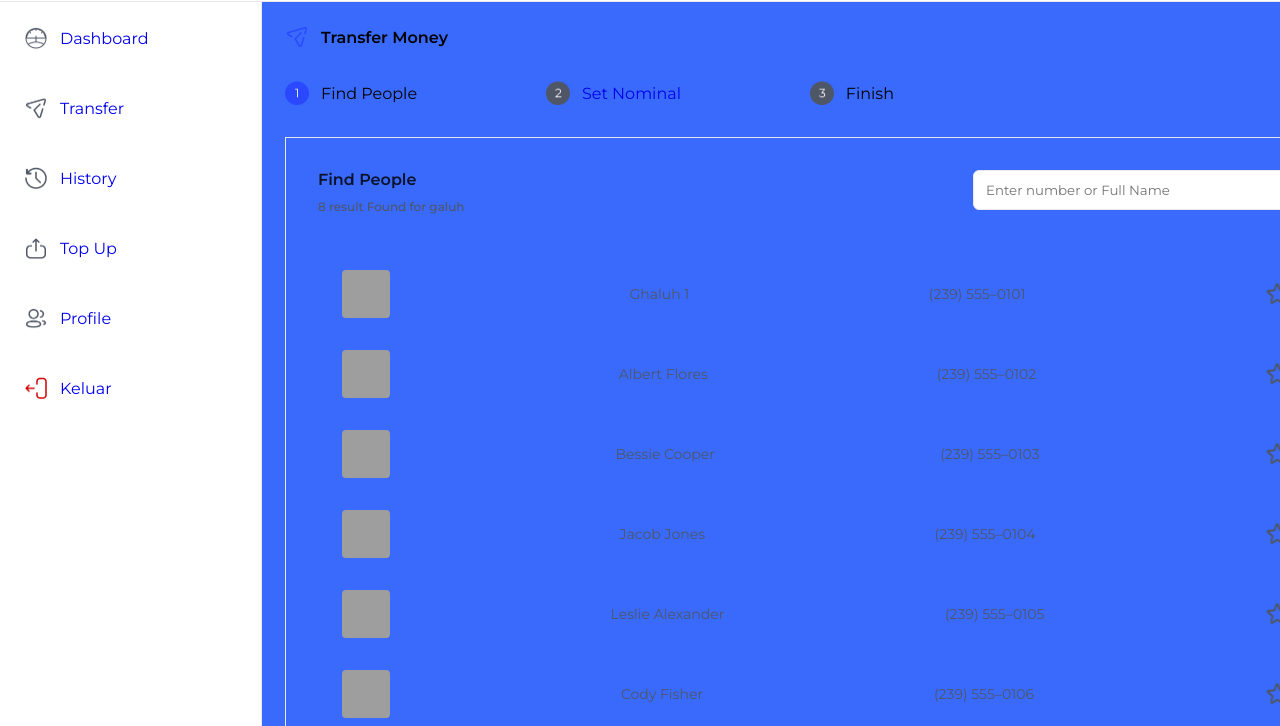
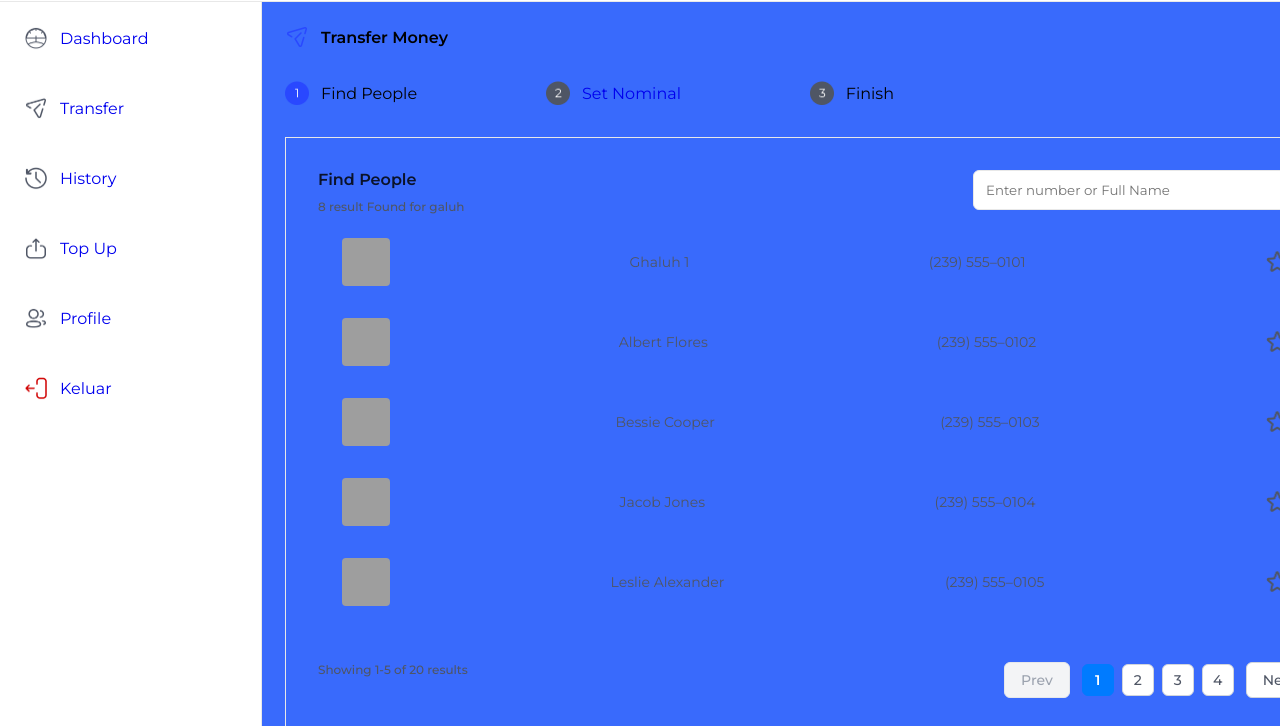
Before and after one commit to HN721/fgo24-css-slicing, a website: page src/Dashboard/Transfer.html in a window 1280 px wide. Shown: the part 74-800 px from the top of the page. Drawn offline with Linux system fonts and the light colour scheme; files that its build step writes are made by us from their sources; grey boxes are pictures that could not be loaded; a web font is replaced by a local one.

Commit message:
feat: adding function pagination logic in index js

```diff
--- a/index.js
+++ b/index.js
@@ -100,64 +100,32 @@ const people = [
     phone: "(239) 555–0120",
   },
 ];
+
 const container = document.querySelector(".table-trans");
-people.forEach((item) => {
-  const listTrans = document.createElement("div");
-  const star = document.createElement("img");
-  star.classList.add("star");
-  star.src = "/src/img/star.png";
+const prevBtn = document.getElementById("prev-btn");
+const nextBtn = document.getElementById("next-btn");
+const pageNumbers = document.getElementById("page-numbers");
+const currentRange = document.getElementById("current-range");
+const totalEntries = document.getElementById("total-entries");
+const searchInput = document.querySelector("#search");
 
-  listTrans.classList.add("list-trans");
-  const img = document.createElement("img");
+const itemsPerPage = 5;
+let currentPage = 1;
+let filteredPeople = [...people]; // Initially, all people
 
-  img.src = item.image;
+function displayPeople(page, peopleList) {
+  container.innerHTML = ""; // Clear previous content
+  const start = (page - 1) * itemsPerPage;
+  const end = start + itemsPerPage;
+  const paginatedPeople = peopleList.slice(start, end);
 
-  const p1 = document.createElement("p");
-  p1.textContent = item.name;
-
-  const p2 = document.createElement("p");
-  p2.textContent = item.phone;
-  console.log((p2.textContent = item.phone));
-  listTrans.append(img);
-  listTrans.append(p1);
-  listTrans.append(p2);
-  listTrans.append(star);
-  container.append(listTrans);
-});
-people.forEach((item) => {
-  const listGaluh = document.createElement("div");
-  listGaluh.classList.add("listGaluh");
-  const p1 = document.createElement("p");
-  p1.textContent = item.name;
-  const star = document.createElement("img");
-  star.classList.add("star");
-  const p2 = document.createElement("p");
-  p2.textContent = item.phone;
-  listGaluh.append(p1);
-  listGaluh.append(p2);
-  listGaluh.append(star);
-  star.src = "/src/img/star.png";
-
-  container.append(listGaluh);
-});
-document.querySelector("#search").addEventListener("input", searchData);
-
-function searchData() {
-  const searchParams = document.querySelector("#search").value.toLowerCase();
-  const container = document.querySelector(".table-trans");
-
-  container.innerHTML = "";
-
-  const filteredPeople = people.filter((person) =>
-    person.name.toLowerCase().includes(searchParams)
-  );
-
-  filteredPeople.forEach((item) => {
+  paginatedPeople.forEach((item) => {
     const listTrans = document.createElement("div");
     listTrans.classList.add("list-trans");
 
     const img = document.createElement("img");
     img.src = item.image;
+    img.alt = item.name;
 
     const p1 = document.createElement("p");
     p1.textContent = item.name;
@@ -168,14 +136,72 @@ function searchData() {
     const star = document.createElement("img");
     star.classList.add("star");
     star.src = "/src/img/star.png";
+    star.alt = "Favorite";
 
     listTrans.append(img, p1, p2, star);
     container.append(listTrans);
   });
+
+  // Update pagination info
+  currentRange.textContent = `${start + 1}-${Math.min(end, peopleList.length)}`;
+  totalEntries.textContent = peopleList.length;
+  updatePaginationControls(peopleList);
 }
 
-const typeElement = document.querySelector("#move-p");
-const text = "Experience the Future of Digital Payments with e-wallet";
+function updatePaginationControls(peopleList) {
+  const totalPages = Math.ceil(peopleList.length / itemsPerPage);
+
+  // Update buttons
+  prevBtn.disabled = currentPage === 1;
+  nextBtn.disabled = currentPage === totalPages || totalPages === 0;
+
+  // Generate page numbers
+  pageNumbers.innerHTML = "";
+  for (let i = 1; i <= totalPages; i++) {
+    const pageBtn = document.createElement("button");
+    pageBtn.textContent = i;
+    pageBtn.classList.toggle("active", i === currentPage);
+    pageBtn.addEventListener("click", () => {
+      currentPage = i;
+      displayPeople(currentPage, filteredPeople);
+    });
+    pageNumbers.append(pageBtn);
+  }
+}
+
+function searchData() {
+  const searchParams = searchInput.value.toLowerCase();
+  filteredPeople = people.filter(
+    (person) =>
+      person.name.toLowerCase().includes(searchParams) ||
+      person.phone.includes(searchParams)
+  );
+  currentPage = 1; // Reset to first page on new search
+  displayPeople(currentPage, filteredPeople);
+}
+
+// Event listeners
+prevBtn.addEventListener("click", () => {
+  if (currentPage > 1) {
+    currentPage--;
+    displayPeople(currentPage, filteredPeople);
+  }
+});
+
+nextBtn.addEventListener("click", () => {
+  const totalPages = Math.ceil(filteredPeople.length / itemsPerPage);
+  if (currentPage < totalPages) {
+    currentPage++;
+    displayPeople(currentPage, filteredPeople);
+  }
+});
+
+searchInput.addEventListener("input", searchData);
+
+// Initial display
+displayPeople(currentPage, filteredPeople);
+
+// Password toggle function (if needed elsewhere)
 function togglePassword(inputId, icon) {
   const input = document.getElementById(inputId);
   const isPassword = input.type === "password";
--- a/src/Dashboard/Transfer.html
+++ b/src/Dashboard/Transfer.html
@@ -201,6 +201,17 @@
                   <!-- <img class="star" src="../img/star.png" alt="" srcset="" /> -->
                 </div>
               </div>
+              <div class="page">
+                <p>
+                  Showing <span id="current-range">1-5</span> of
+                  <span id="total-entries">0</span> results
+                </p>
+                <div class="pagination">
+                  <button id="prev-btn" disabled>Prev</button>
+                  <div id="page-numbers"></div>
+                  <button id="next-btn">Next</button>
+                </div>
+              </div>
             </div>
           </div>
         </div>
--- a/src/Dashboard/style.css
+++ b/src/Dashboard/style.css
@@ -1201,6 +1201,85 @@ padding: 32px;
   font-weight: 500;
   font-size: 12px;
 }
+.pagination {
+  display: flex;
+  align-items: center;
+  gap: 10px;
+}
+
+/* Styling for Prev and Next buttons */
+.pagination button#prev-btn,
+.pagination button#next-btn {
+  padding: 8px 16px;
+  border: 1px solid #d1d5db;
+  background-color: #ffffff;
+  color: #4f5665;
+  font-size: 14px;
+  font-weight: 500;
+  border-radius: 6px;
+  cursor: pointer;
+  transition: all 0.2s ease;
+}
+
+/* Hover state for Prev and Next buttons */
+.pagination button#prev-btn:hover:not(:disabled),
+.pagination button#next-btn:hover:not(:disabled) {
+  background-color: #007bff;
+  color: #ffffff;
+  border-color: #007bff;
+}
+
+/* Disabled state for Prev and Next buttons */
+.pagination button#prev-btn:disabled,
+.pagination button#next-btn:disabled {
+  background-color: #f3f4f6;
+  color: #9ca3af;
+  cursor: not-allowed;
+  border-color: #e5e7eb;
+}
+
+/* Styling for the page numbers container */
+.pagination #page-numbers {
+  display: flex;
+  gap: 8px;
+}
+
+/* Styling for individual page number buttons */
+.pagination #page-numbers button {
+  width: 32px;
+  height: 32px;
+  border: 1px solid #d1d5db;
+  background-color: #ffffff;
+  color: #4f5665;
+  font-size: 14px;
+  font-weight: 500;
+  border-radius: 6px;
+  cursor: pointer;
+  display: flex;
+  align-items: center;
+  justify-content: center;
+  transition: all 0.2s ease;
+}
+
+/* Hover state for page number buttons */
+.pagination #page-numbers button:hover:not(.active) {
+  background-color: #f3f4f6;
+  border-color: #007bff;
+}
+
+/* Active state for the current page number */
+.pagination #page-numbers button.active {
+  background-color: #007bff;
+  color: #ffffff;
+  border-color: #007bff;
+  font-weight: 600;
+}
+
+/* Accessibility: Focus states for buttons */
+.pagination button:focus {
+  outline: none;
+  box-shadow: 0 0 0 3px rgba(0, 123, 255, 0.3);
+}
 
 /* RESPONSIVE LAYOUT UNTUK MOBILE */
 @media only screen and (max-width: 768px) {
```
